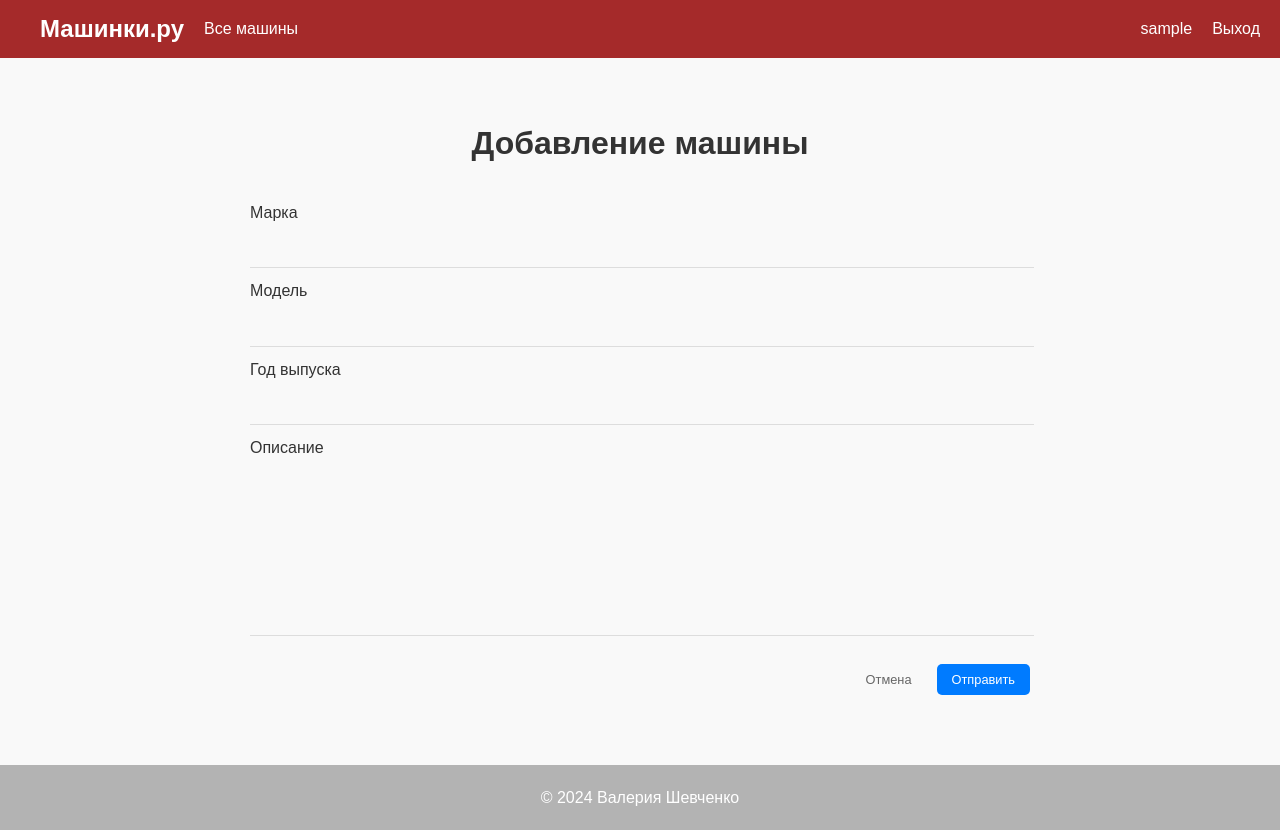
After one commit to leriashes/Django-Cars, a Django app: page /cars/new/ in a window 1280 px wide. The commit adds this page. Run offline with Django 5.2, Linux system fonts and the light colour scheme; the visitor is signed in with stand-in values (Sample User, id 1).

Commit message:
Add car creation

```diff
--- a/src/cars/forms.py
+++ b/src/cars/forms.py
@@ -50,3 +50,13 @@ class RegistrationForm(forms.ModelForm):
         self.fields['username'].widget.attrs.update({'class': 'form-control', 'placeholder': 'Имя пользователя'})
         self.fields['password'].widget.attrs.update({'class': 'form-control', 'placeholder': 'Пароль'})
         self.fields['password2'].widget.attrs.update({'class': 'form-control', 'placeholder': 'Повторите пароль'})
+
+class CarForm(forms.ModelForm):
+    class Meta:
+        model = Car
+        fields = ['make', 'model', 'year', 'description']
+        labels = {'make': 'Марка', 'model': 'Модель', 'year': 'Год выпуска', 'description': 'Описание'}
+        widgets = {'make': forms.TextInput(attrs={'class': 'form-control'}),
+                   'model': forms.TextInput(attrs={'class': 'form-control'}),
+                   'year': forms.NumberInput(attrs={'class': 'form-control'}),
+                   'description': forms.Textarea(attrs={'class': 'form-control'})}
--- a/src/cars/static/cars/css/style.css
+++ b/src/cars/static/cars/css/style.css
@@ -34,6 +34,7 @@ main {
     padding: 10px 20px;
     position: sticky;
     top: 0;
+    z-index: 10000;
 }
 
 .navbar-links {
@@ -122,7 +123,7 @@ hr {
     border-radius: 5px;
 }
 
-.login-form {
+.form {
     max-width: 400px;
     margin: 0 auto;
     background: #fff;
--- /dev/null
+++ b/src/cars/templates/cars/edit.html
@@ -0,0 +1,24 @@
+{% extends 'cars/base.html' %}
+
+{% block title %}Машинки.ру - Добавление авто{% endblock %}
+
+{% block body %}
+    <main class="car-details">
+        <h1 class="page-title">Добавление машины</h1>
+
+        <div>
+            <form method="POST" class="post-form">{% csrf_token %}
+                <div class="new-comment">
+                    {{ form.make.label}} {{ form.make}}
+                    {{ form.model.label}} {{ form.model}}
+                    {{ form.year.label}}{{ form.year}}
+                    {{ form.description.label}} {{ form.description}}
+                    <div class="comment-actions">
+                        <button type="reset" class="btn btn-cancel">Отмена</button>
+                        <button type="submit" class="btn btn-submit">Отправить</button>
+                    </div>
+                </div>
+            </form>
+        </div>
+    </main>
+{% endblock %}
--- a/src/cars/templates/cars/login.html
+++ b/src/cars/templates/cars/login.html
@@ -6,7 +6,7 @@
             {% csrf_token %}
 
             <h1>Вход</h1>
-            <div class="login-form">
+            <div class="form">
                 {{ form.username}}
                 {{ form.password}}
                 <div class="comment-actions">
--- a/src/cars/templates/cars/registration.html
+++ b/src/cars/templates/cars/registration.html
@@ -6,7 +6,7 @@
             {% csrf_token %}
 
             <h1>Регистрация</h1>
-            <div class="login-form">
+            <div class="form">
                 {{ form.username}}
                 {{ form.password}}
                 {{ form.password2}}
--- a/src/cars/templates/cars/user.html
+++ b/src/cars/templates/cars/user.html
@@ -8,9 +8,7 @@
         <div class="header">
             <h1 class="header-title">Мои машины</h1>
 
-            <button class="btn btn-add">
-                Добавить машину
-            </button>
+            <a href="{% url 'car_create' %}" class="btn btn-add">Добавить машину</a>
         </div>
     {% else %}
         <h1 class="page-title">Машины пользователя {{userpage.username}}</h1>
@@ -20,7 +18,7 @@
     <main class="cars-list">
         {% for car in cars %}
             <div class="car-item">
-                <h2><a href="{% url 'car_detail' id=car.id%}">{{car.make}} {{car.model}}
+                <h2><a href="{% url 'car_detail' id=car.id %}">{{car.make}} {{car.model}}
                     {% if car.year %}
                         ({{car.year}})
                     {% endif %}
--- a/src/cars/urls.py
+++ b/src/cars/urls.py
@@ -17,6 +17,7 @@ urlpatterns = [
     path('', views.index, name="index"),
     path('cars/', views.cars, name='cars_all'),
     path('cars/<int:id>/', views.car, name='car_detail'),
+    path('cars/new/', views.car_create, name='car_create'),
 
     path('<str:username>/', views.user, name='user_page'),
 ]
--- a/src/cars/views.py
+++ b/src/cars/views.py
@@ -1,5 +1,6 @@
 from django.shortcuts import render, get_object_or_404, redirect
 from django.contrib.auth import authenticate, login, logout
+from django.contrib.auth.decorators import login_required
 from rest_framework import generics, viewsets
 from rest_framework.exceptions import NotFound
 from rest_framework.permissions import IsAuthenticatedOrReadOnly
@@ -102,3 +103,16 @@ def user(request, username):
     count = len(cars)
 
     return render(request, 'cars/user.html', {'userpage': userpage, 'cars': cars, 'count': count})
+
+@login_required(login_url="/login")
+def car_create(request):
+    if request.method == "POST":
+        form = CarForm(request.POST)
+        if form.is_valid():
+            car = form.save(commit=False)
+            car.owner = User.objects.filter(id=request.user.id).first()
+            car.save()
+            return redirect('user_page', request.user.username)
+    else:
+        form = CarForm()
+    return render(request, 'cars/edit.html', {'form': form})
```
